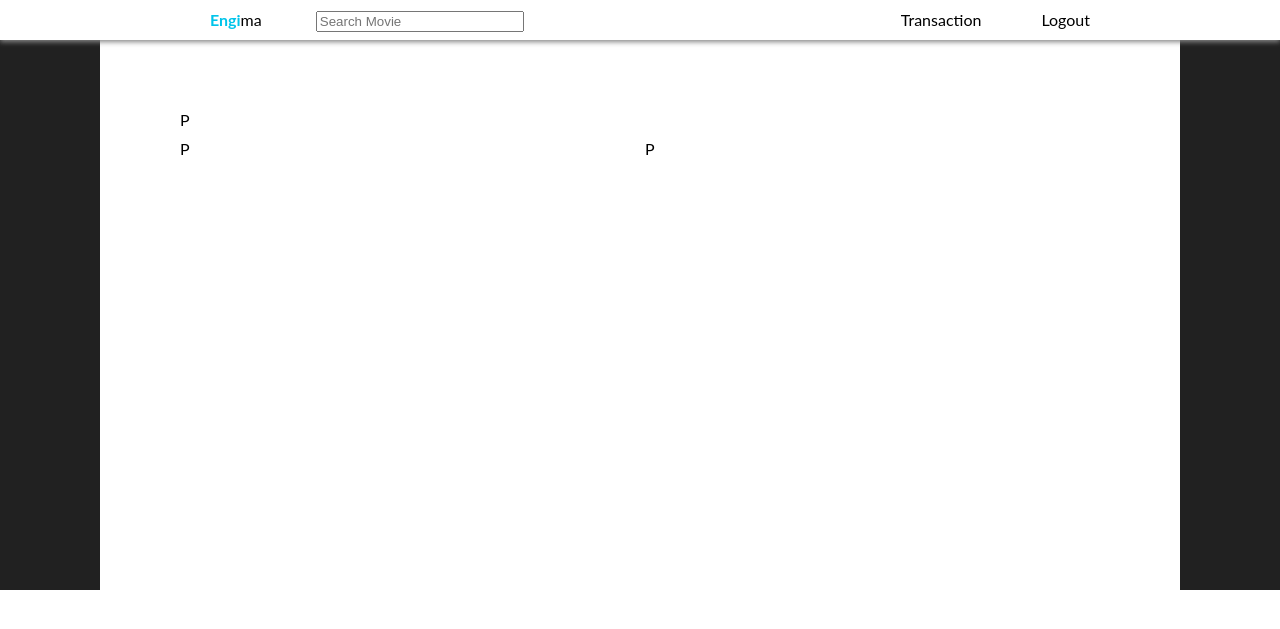
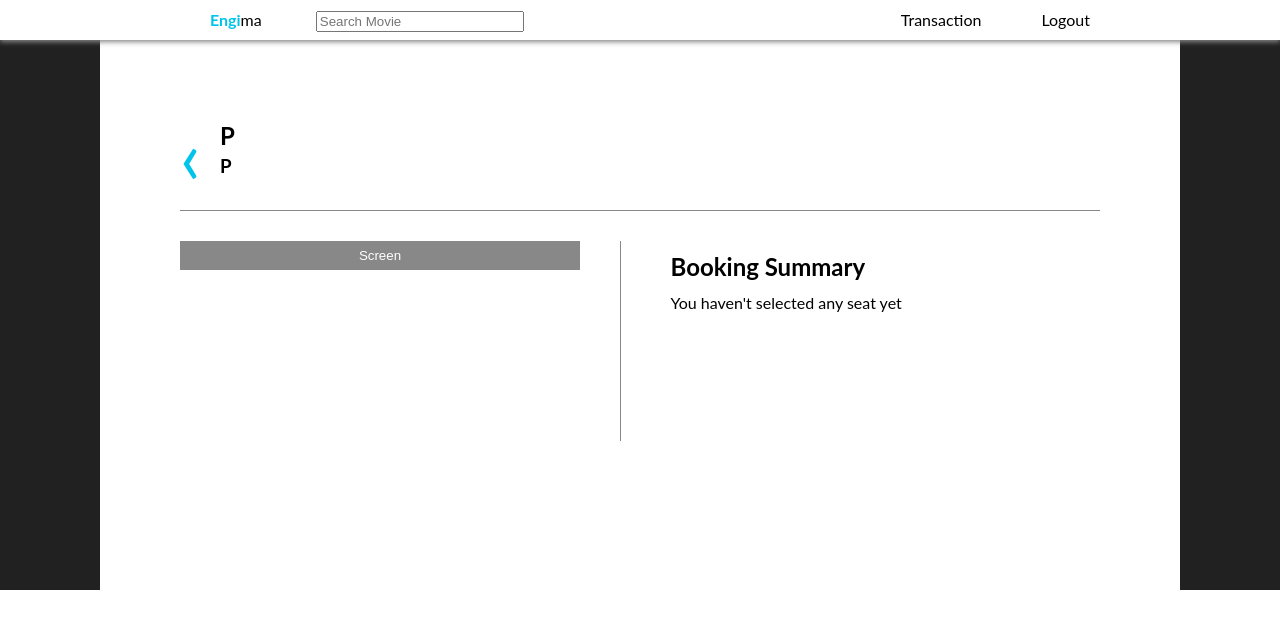
Before and after one commit to lydiaastrella/engima-cinema-web-app, a PHP site: page /page/book_ticket.php in a window 1280 px wide. Shown: the top 629 px of the page. Run offline with PHP 8.4, Linux system fonts and the light colour scheme.

Commit message:
major edit frontend structur

```diff
--- a/css/book_ticket.css
+++ b/css/book_ticket.css
@@ -9,12 +9,58 @@
 
 .header {
 	grid-area: header;
+	width: 100%;
+	height: 100px;
+	border-bottom: 1px solid #888888;
+	margin-bottom: 20px;
+}
+
+h2, h3 {
+	line-height: 0.5em;
 }
 
 .left {
 	grid-area: left;
+	width: 400px;
+	min-height: 200px;
 }
 
 .right {
 	grid-area: right;
+	width: 400px;
+	min-height: 200px;
+	border-left: 1px solid #888888;
+	padding-left: 50px;
 }
+
+.screen {
+	width: 100%;
+	background-color: #888888;
+	color: white;
+	border: none;
+	padding: 7px 20px;
+}
+
+#back a {
+	font-size: 75px;
+	font-color: #00C4EA;
+	height: 100%;
+	width: 40px;
+	float: left;
+	text-decoration: none;
+}
+
+#back a:link, a:visited, a:hover, a:active {
+  text-decoration: none;
+  color: #00C4EA;
+}
+
+.buy-ticket {
+	float: right;
+	background-color: #00C4EA;
+	color: white;
+	border: none;
+	padding: 7px 20px;
+	border-radius: 5px;
+	display: none;
+}
--- a/page/book_ticket.php
+++ b/page/book_ticket.php
@@ -19,10 +19,21 @@
 		<div class="content">
 			<div class="grid-container">
 				<div class="header">
-					P
+					<div id="back"><a href="home.php">&lsaquo;</a></div>
+					<h2>P</h2>
+					<h3>P</h3>
 				</div>
-				<div class="left">P</div>
-				<div class="right">P</div>
+				<div class="left">
+					<button class="screen" disabled>Screen</button>
+				</div>
+				<div class="right">
+					<h2>Booking Summary</h2>
+					<p class="seat-not-clicked">You haven't selected any seat yet</p>
+					<h3 class="judul"></h3>
+					<p class="jadwal"></p>
+					<h3 class="no-seat"></h3>
+					<button class="buy-ticket">Buy Ticket</button>
+				</div>
 			</div>
 		</div>
 	</div>
```
